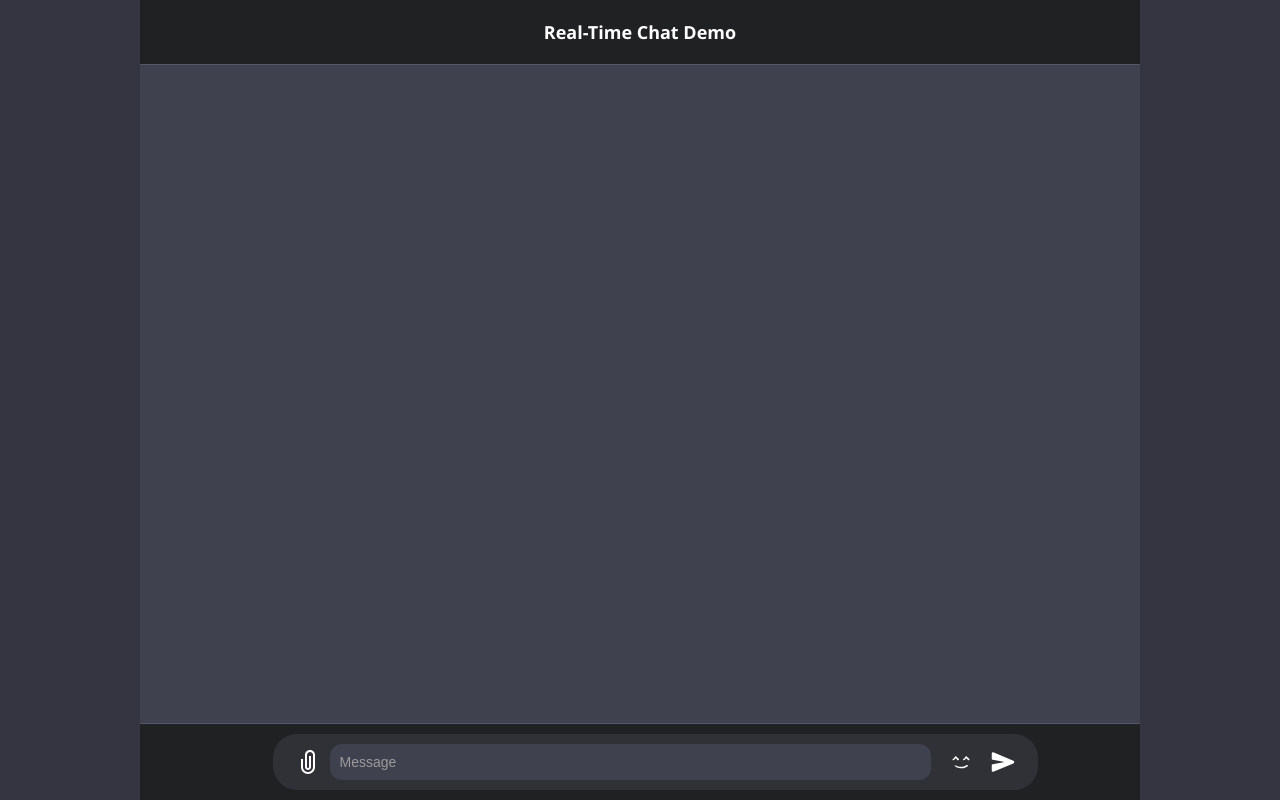
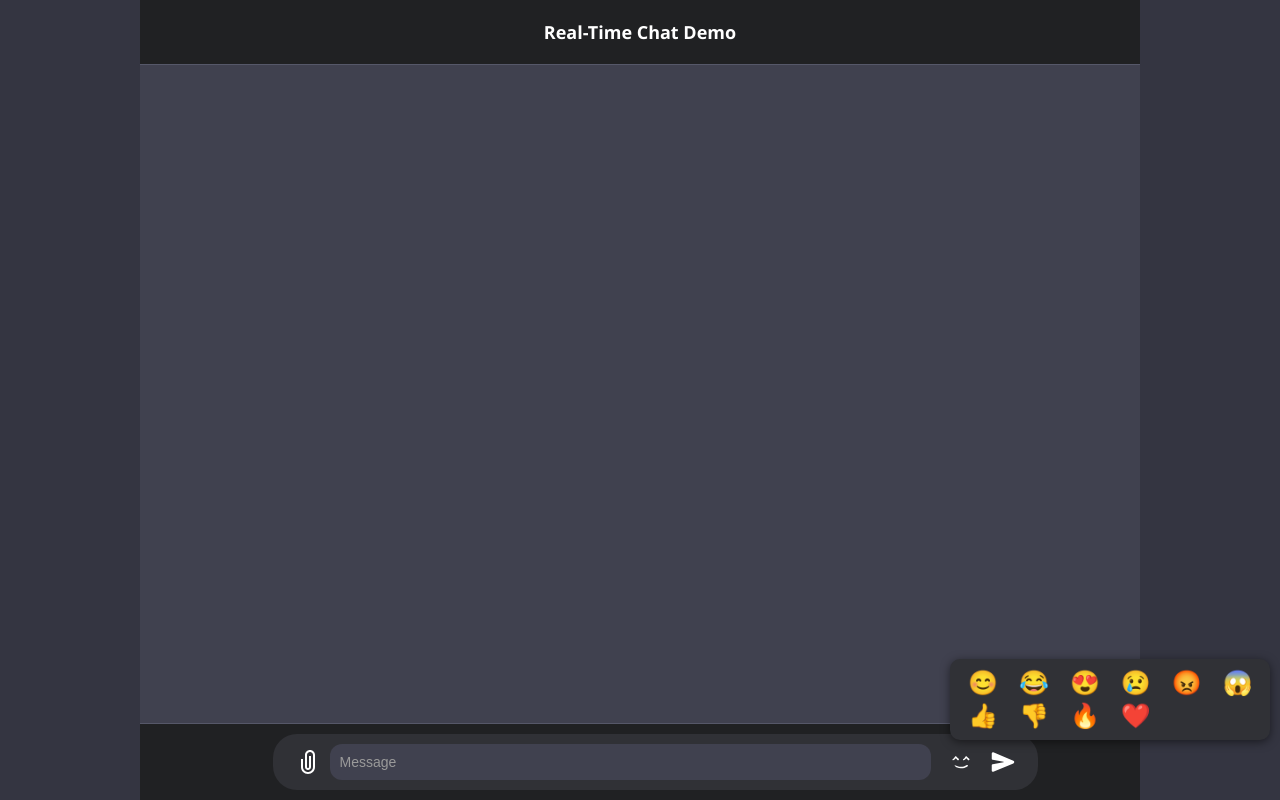
Before and after one commit to spirosdomen99/Real-Time-Chat-Application, a website: page public/index.html in a window 1280 px wide. Drawn offline with nearby package versions, Linux system fonts and the light colour scheme; no server answers.

Commit message:
Update styles.css

```diff
--- a/public/styles.css
+++ b/public/styles.css
@@ -184,23 +184,34 @@
     filter: brightness(1) invert(0.8); /* Hover effect for emoji button */
 }
 
+/* Emoji picker styling */
 .emoji-picker {
-    display: none;
+    display: none; /* Initially hidden */
     position: absolute;
-    bottom: 60px;
-    left: 10px;
+    bottom: 60px; /* Position it above the input bar */
+    right: 10px;  /* Adjust this based on the placement of your input bar */
     background-color: #303136;
     padding: 10px;
     border-radius: 10px;
     box-shadow: 0 2px 10px rgba(0, 0, 0, 0.5);
+    max-width: 300px;
+    display: grid;
+    grid-template-columns: repeat(6, 1fr); /* 6 emojis per row */
+    grid-gap: 5px;
+    z-index: 10; /* Ensure it stays above other elements */
 }
 
-.emoji-picker button {
+.emoji-picker button.emoji {
     background-color: transparent;
     border: none;
-    font-size: 18px;
-    margin: 5px;
+    font-size: 24px;
+    cursor: pointer;
 }
+
+.emoji-picker button.emoji:hover {
+    opacity: 0.8;
+}
+
 
 /* Placeholder */
 #message-input::placeholder {
```
